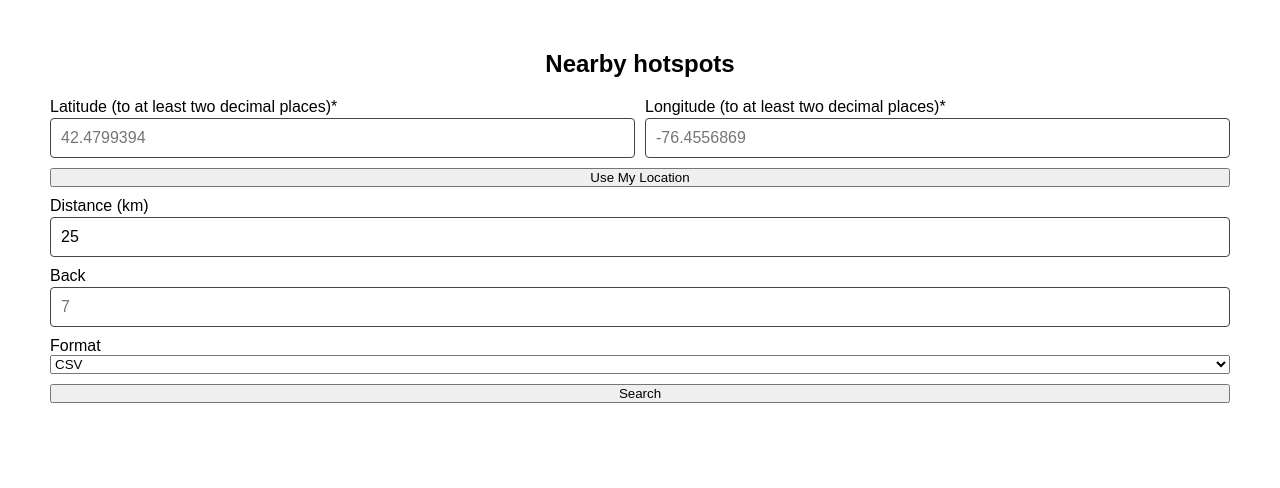
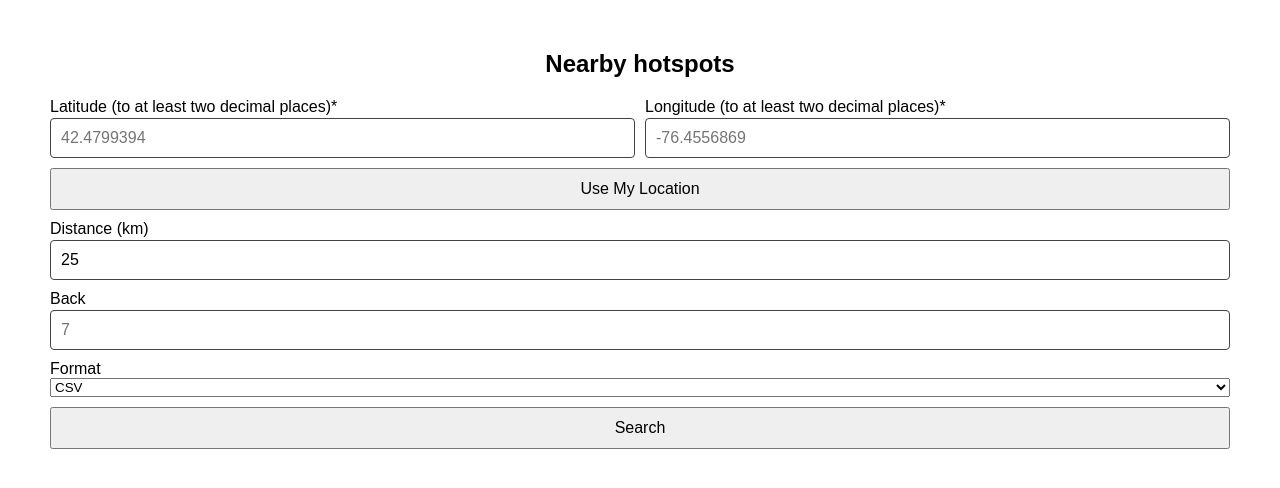
Before and after one commit to Fimbelowski/ebird-api-ui, a React (Vite) app: page /geo in a window 1280 px wide. Shown: the top 488 px of the page. Built offline with nearby package versions, Linux system fonts and the light colour scheme.

Commit message:
Update Button styles.

```diff
--- a/src/sass/components/_Button.scss
+++ b/src/sass/components/_Button.scss
@@ -1,4 +1,7 @@
 .button {
+  padding: 1rem;
+  font-size: 1.6rem;
+
   &--disabled {
     cursor: not-allowed;
   }
```
